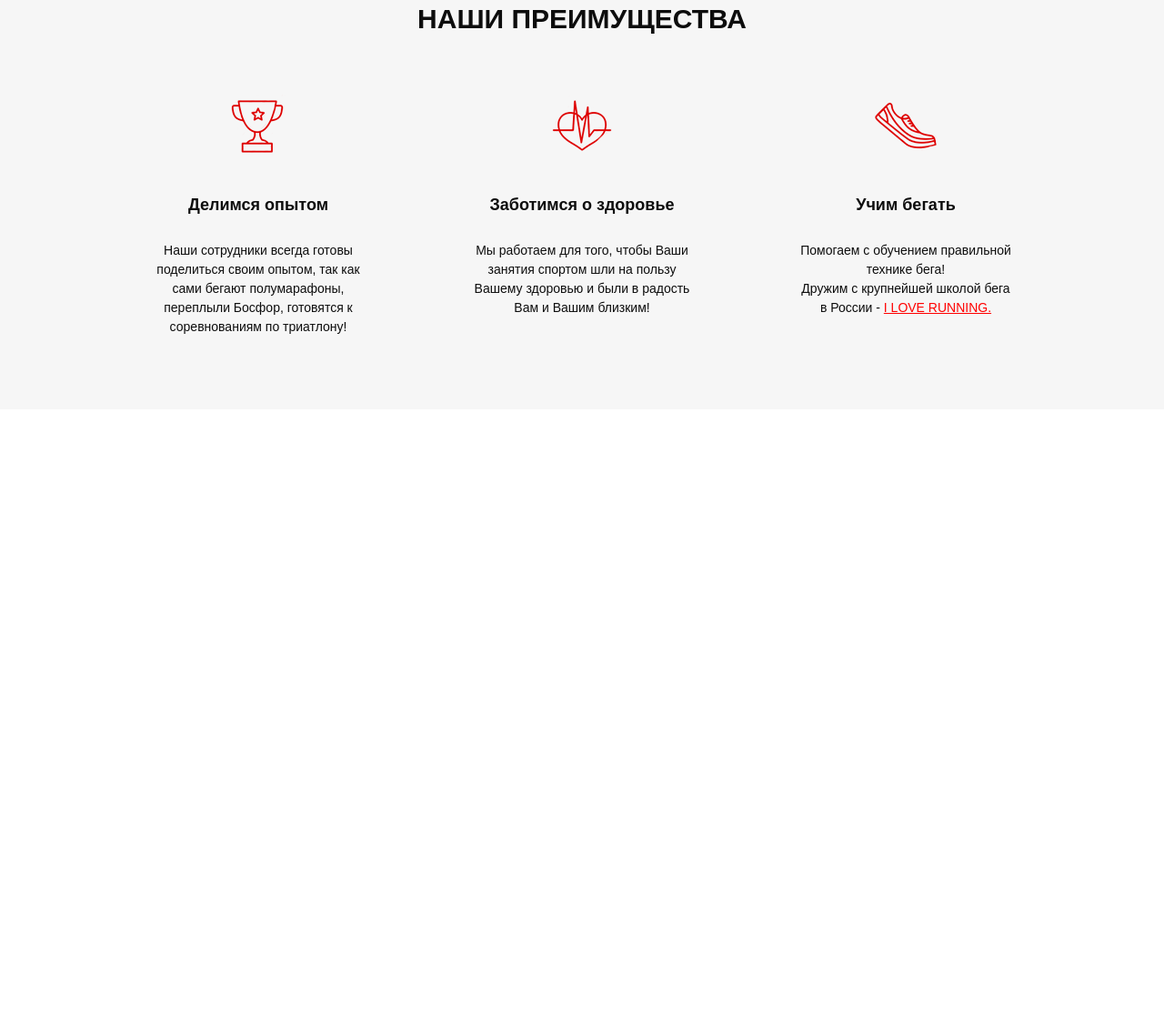
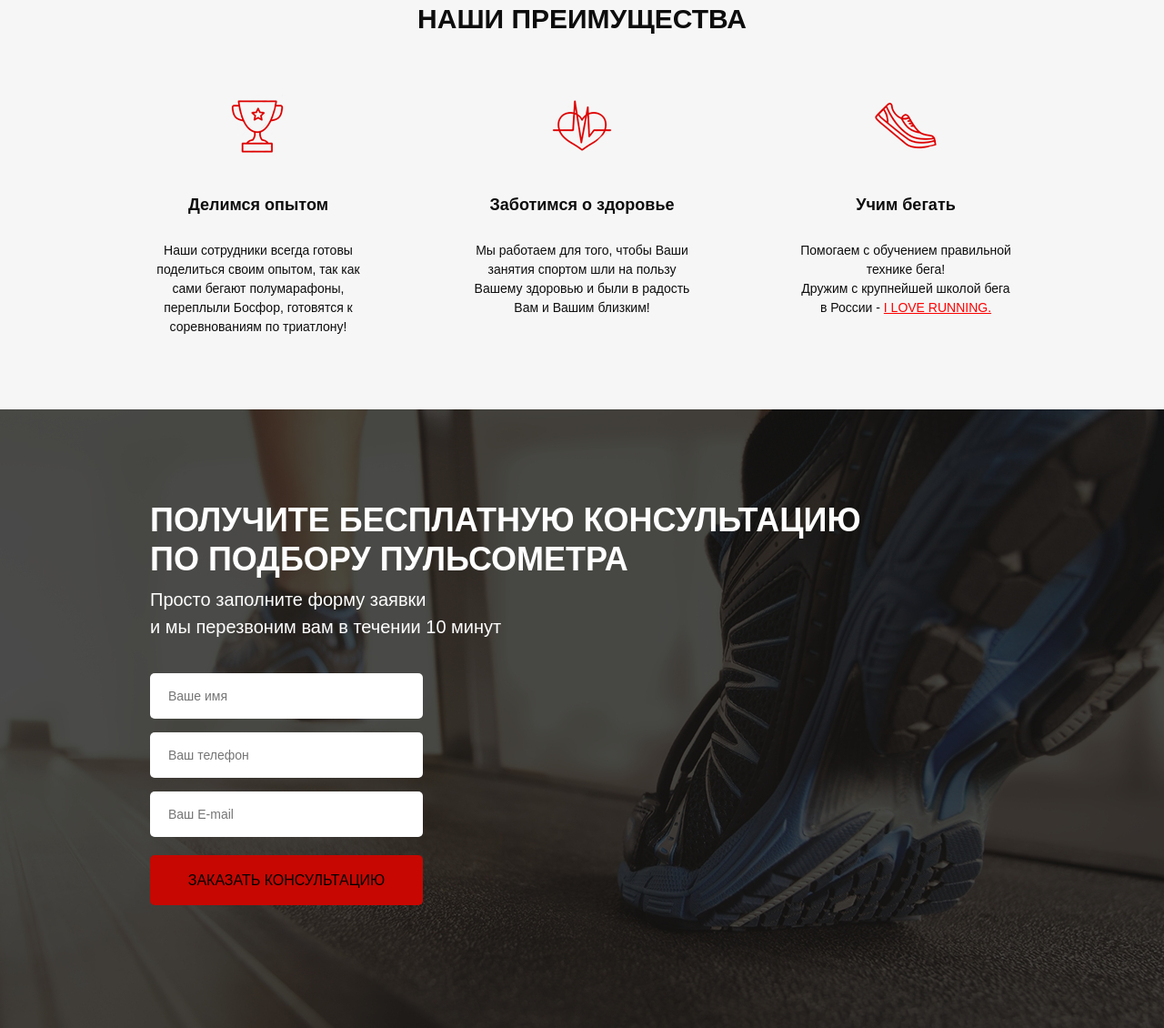
Before and after one commit to bragaion/pulse, a website: page src/index.html in a window 1280 px wide. Shown: the part 759-1889 px from the top of the page at 91% size. Before the commit the page ends 1209 px from the top, so only its background shows below. Drawn offline with Linux system fonts and the light colour scheme.

Commit message:
Sectia Consultation

```diff
--- a/src/index.html
+++ b/src/index.html
@@ -53,7 +53,7 @@
         </div>
     </div>
 
-    <section class="advantages">
+    <div class="advantages">
         <div class="container">
             <h2 class="title">НАШИ ПРЕИМУЩЕСТВА</h2>
             <div class="advantages__wrapper">
@@ -85,6 +85,26 @@
                 </div>
             </div>
         </div>
-    </section>
+    </div>
+
+    <div class="consultation">
+        <div class="container">
+            <h2 class="title title_left">
+                Получите бесплатную консультацию<br>
+                по подбору пульсометра
+            </h2>
+            <div class="consultation__descr">
+                Просто заполните форму заявки<br>
+                и мы перезвоним вам в течении 10 минут
+            </div>
+            <form class="feed-form" action="#">
+                <input name="name" required placeholder="Ваше имя" type="text">
+                <input name="phone" required placeholder="Ваш телефон" type="number">
+                <input name="email" required placeholder="Ваш E-mail" type="email">
+
+                <button class="button button_submit">ЗАКАЗАТЬ КОНСУЛЬТАЦИЮ</button>
+            </form>
+        </div>
+    </div>
 </body>
 </html>
--- a/src/sass/blocks/_buttons.scss
+++ b/src/sass/blocks/_buttons.scss
@@ -13,4 +13,9 @@
         font-size: 16px;
         margin-top: 67px;
     }
+    &_submit {
+        width: 100%;
+        height: 55px;
+        font-size: 16px;
+    }
 }
--- /dev/null
+++ b/src/sass/blocks/_consultation.scss
@@ -0,0 +1,10 @@
+.consultation {
+    min-height: 680px;
+    padding: 100px 0 92px 0;
+    background: url(../../img/consultation.jpg) center ( center/cover ) no-repeat;
+    &__descr {
+        color: #ffffff;
+        font-size: 20px;
+        font-weight: 500;
+    }
+}
--- /dev/null
+++ b/src/sass/blocks/_forms.scss
@@ -0,0 +1,19 @@
+.feed-form {
+    margin-top: 36px;
+    display: flex;
+    flex-direction: column;
+    width: 300px;
+    input {
+        height: 50px;
+        border-radius: 5px;
+        background-color: #ffffff;
+        margin-bottom: 15px;
+        border: none;
+        padding: 0 20px;
+        font-size: 14px;
+        font-weight: 300;
+        &:nth-child(3) {
+            margin-bottom: 20px;
+        }
+    }
+}
--- a/src/sass/blocks/_media.scss
+++ b/src/sass/blocks/_media.scss
@@ -42,4 +42,17 @@
             }
         }
     }
+    .consultation {
+        .title {
+            text-align: center;
+            font-size: 27px;
+        }
+        &__descr {
+            text-align: center;
+            font-size: 16px;
+        }
+        .feed-form {
+            margin: 30px auto ;
+        }
+    }
 }
--- a/src/sass/blocks/_titles.scss
+++ b/src/sass/blocks/_titles.scss
@@ -4,4 +4,9 @@
     font-weight: 700;
     text-align: center;
     text-transform: uppercase;
+    &_left {
+        color: #ffffff;
+        font-size: 36px;
+        text-align: left;
+    }
 }
--- a/src/sass/style.scss
+++ b/src/sass/style.scss
@@ -5,6 +5,8 @@
 @import 'blocks/advantages';
 @import 'blocks/titles';
 @import 'blocks/media';
+@import 'blocks/consultation';
+@import 'blocks/forms';
 * {
     font-family: 'Museo Sans Cyrl', sans-serif;
 }
```
Also changed, not shown: src/css/style.min.css, src/img/consultation.jpg (added), src/img/feed_1.png (added), src/img/feed_2.png (added), src/img/feed_3.png (added), src/img/pulsometr.png (added), src/img/slide_1.jpg (added), src/img/slide_2.jpg (added), src/img/slide_3.jpg (added).
